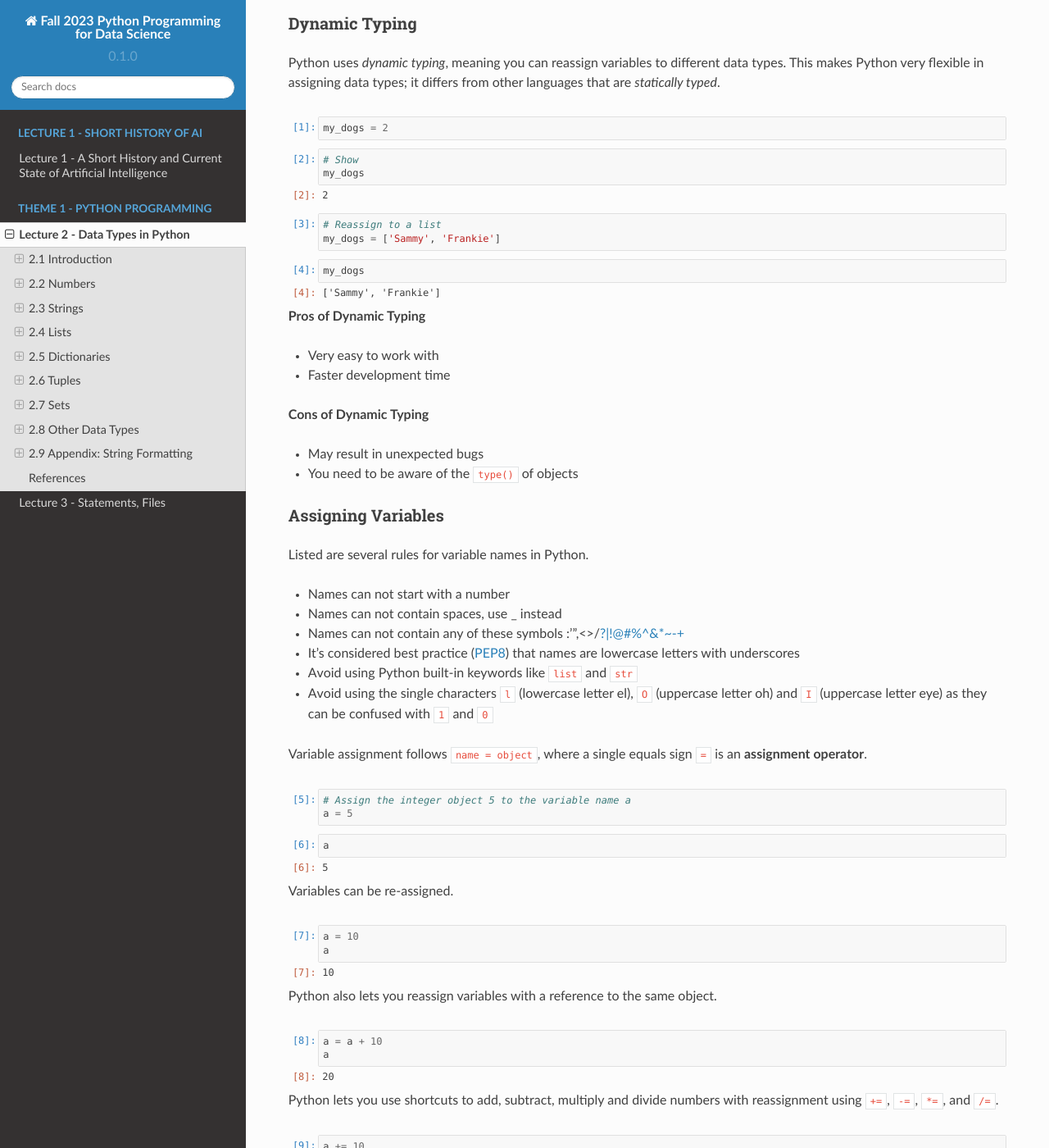
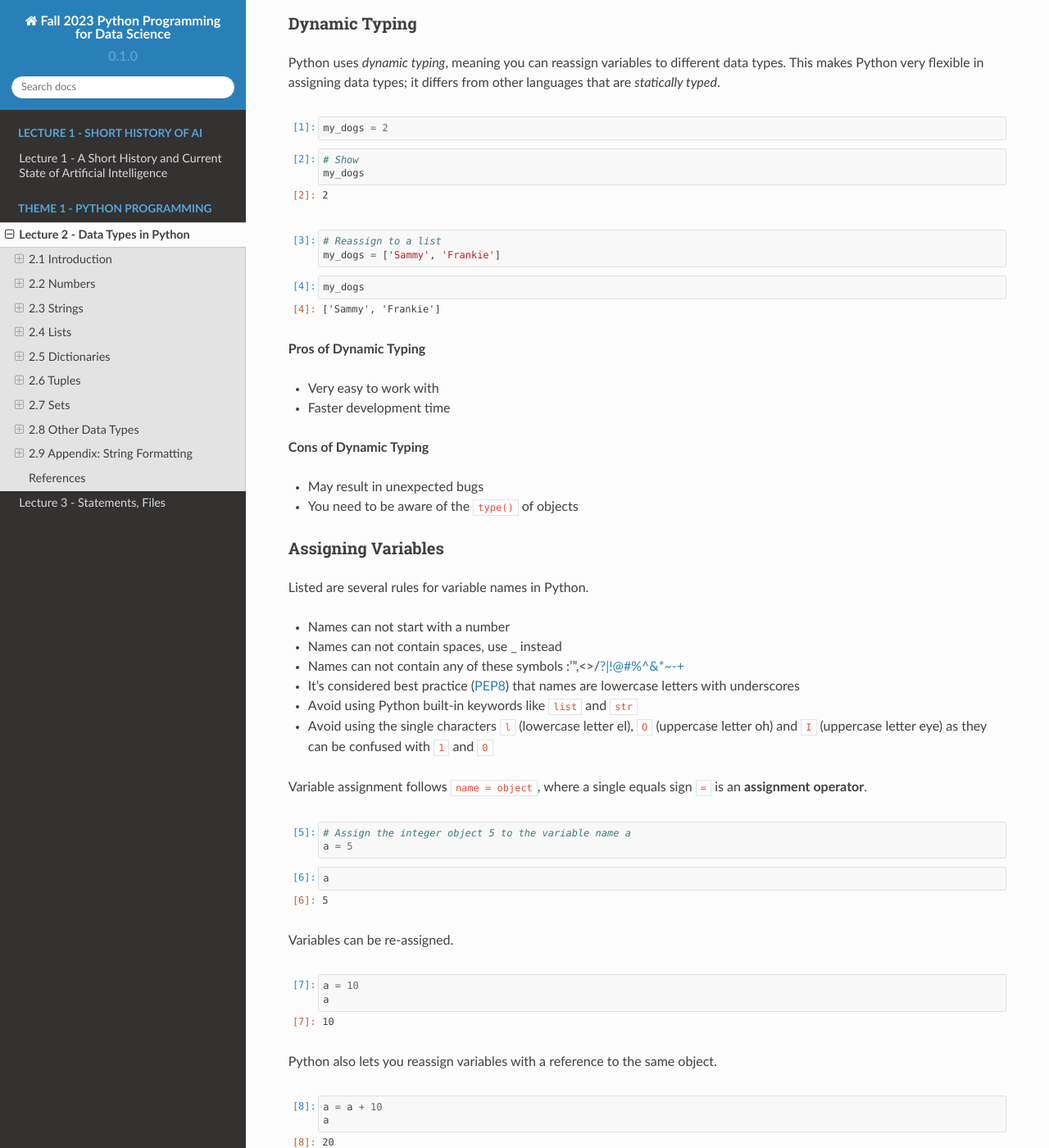
Before and after one commit to avakanski/Fall-2023-Python-Programming-for-Data-Science, a Sphinx documentation site: the page built from docs/Lectures/Theme_1-Python_Programming/Lecture_2-Data_Types_in_Python/Lecture_2-Data_Types.ipynb, in a window 1280 px wide and 1400 px high, scrolled down 1315 px. Shown: the whole window at 82% size. Built offline with Sphinx 7.4.7 and the Read the Docs theme 2.0.0, drawn with Linux system fonts in a browser that asks for light colours.

Commit message:
Update style.css

```diff
--- a/docs/_static/css/style.css
+++ b/docs/_static/css/style.css
@@ -12,5 +12,5 @@ div.output_area.docutils.container {
 }
 
 div.nboutput.nblast.docutils.container {
-  margin-bottom: 0px;
+  margin-bottom: 20px;
 }
```
